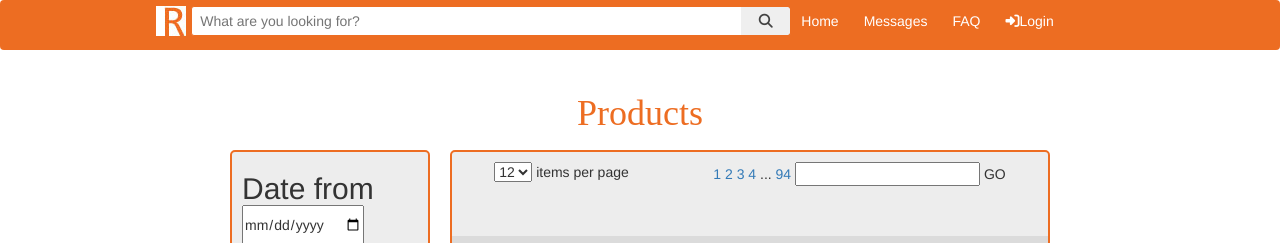
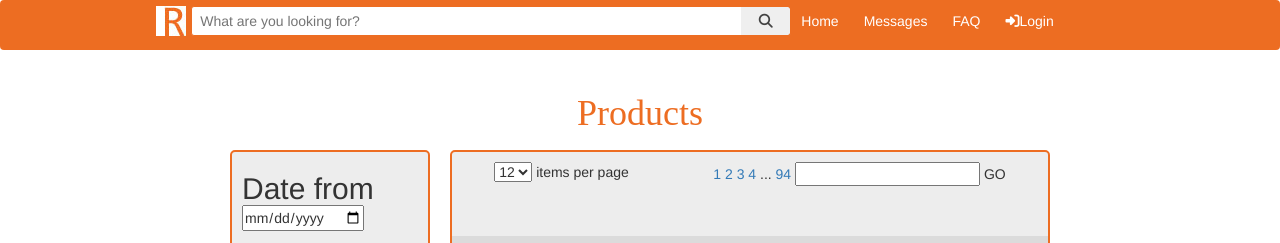
Before and after one commit to zWarMob/webSecurity, a PHP site: page /pages/index.php in a window 1280 px wide. Shown: the top 243 px of the page. Run offline with PHP 8.4, Linux system fonts and the light colour scheme; some libraries are stand-ins or nearby versions.

Commit message:
lineHeight fix - products

```diff
--- a/pages/index.php
+++ b/pages/index.php
@@ -12,11 +12,11 @@ include('../templates/header.php');
 		<div class="filter b-2 p-10 w-200 fl-l m-r-20">
 			<h2 class="m-0 m-t-10">Date from</h2>
 			<ul class="p-0 m-0 ul-noDeco">
-				<li><input class="second-child" type="date" name="to"></li>
+				<li><input class="" type="date" name="to"></li>
 			</ul>
 			<h2 class="m-0 m-t-10">Date to</h2>
 			<ul class="p-0 m-0 ul-noDeco">
-				<li><input class="second-child" type="date" name="to"></li>
+				<li><input class="" type="date" name="to"></li>
 			</ul>
 			<h2 class="m-0 m-t-10">Categories</h2>
 			<ul class="p-0 m-0 ul-noDeco">
--- a/style.css
+++ b/style.css
@@ -441,3 +441,11 @@ footer .socialMedia .item img{
         transform: rotate(90deg);
         color: #454444;
     }
+
+    /*************************************************
+    PRODUCTS
+    */
+
+    #products .filter input{
+        line-height: inherit;
+    }
```
